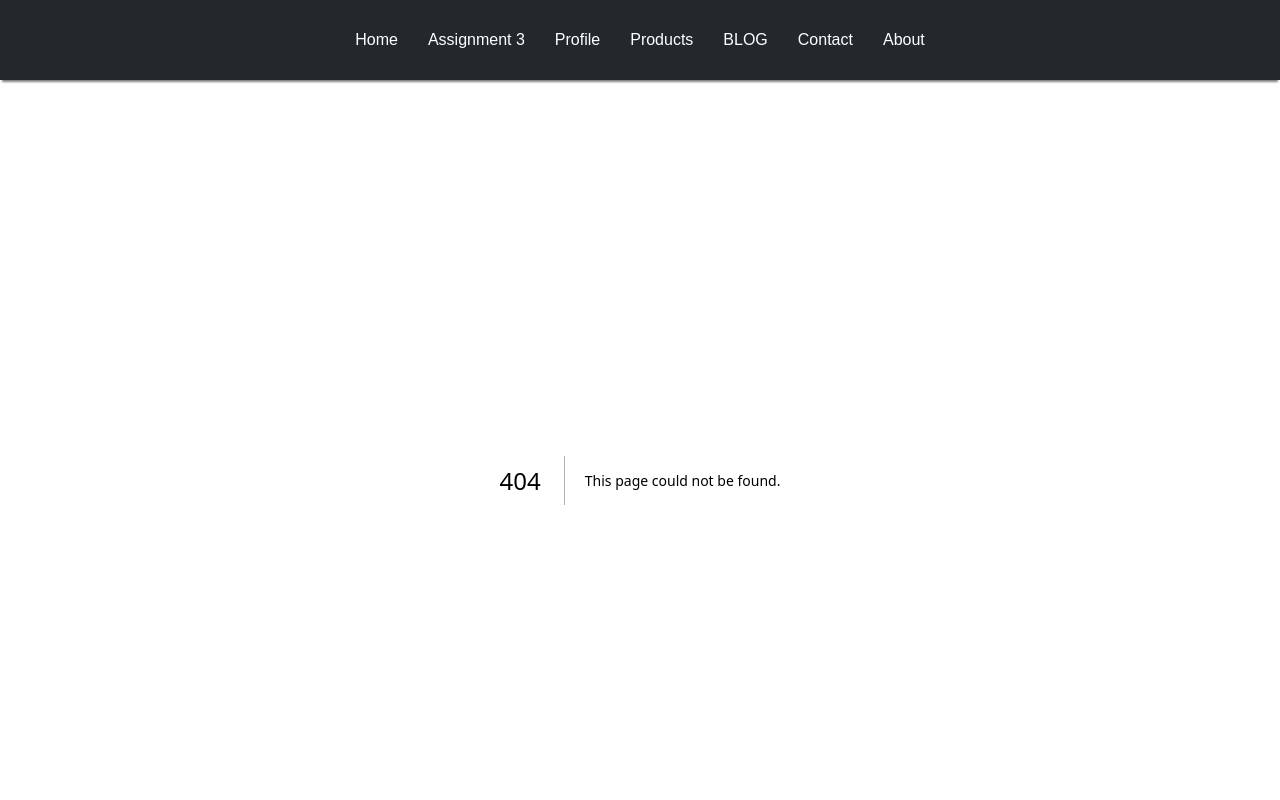
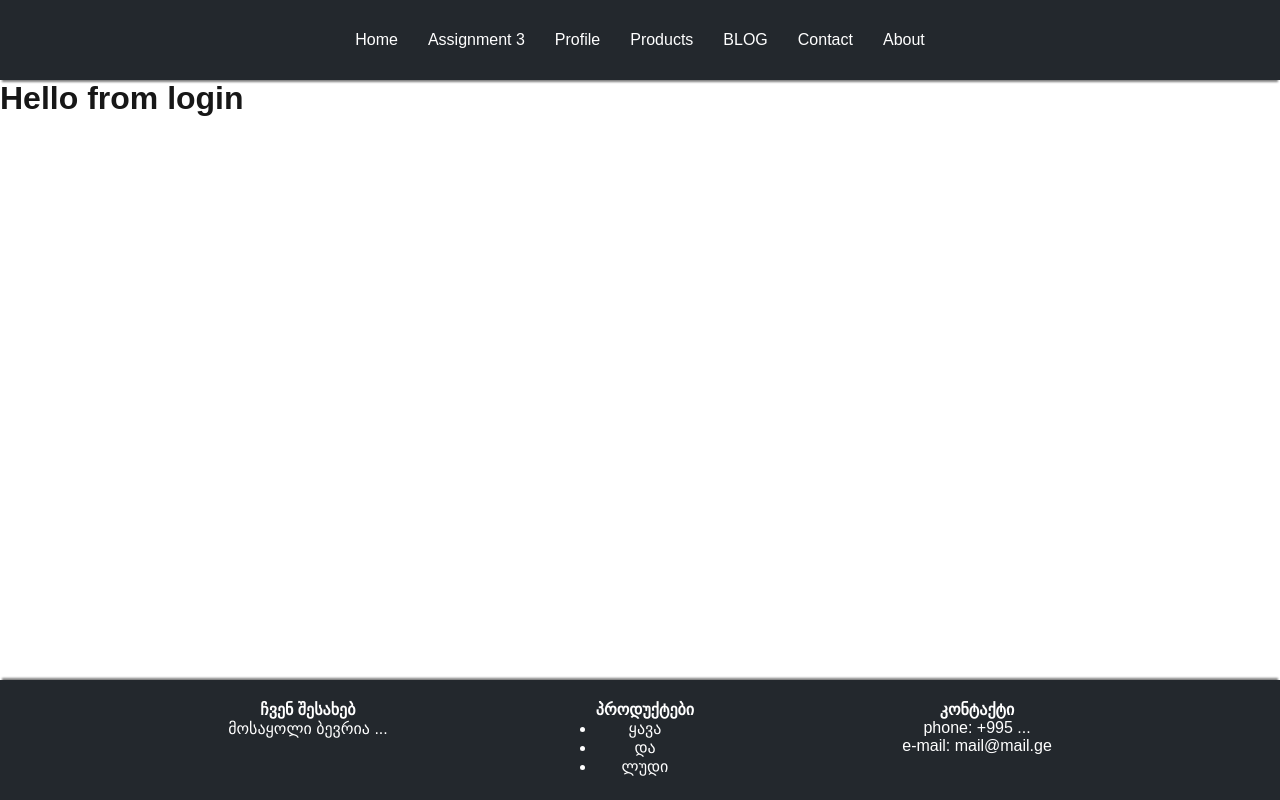
Before and after one commit to IrakliAmbroladze/tbc_x_usaid, a Next.js app: page /login in a window 1280 px wide. Before the commit this address had no page. Shown: the top 800 px of the page. Built offline with nearby package versions, Linux system fonts and the light colour scheme.

Commit message:
file (add): create draft page for login

```diff
--- /dev/null
+++ b/src/app/login/page.js
@@ -0,0 +1,7 @@
+export default function LoginPage(){
+  return(
+    <>
+    <h1>Hello from login</h1>
+    </>
+  )
+}
```
